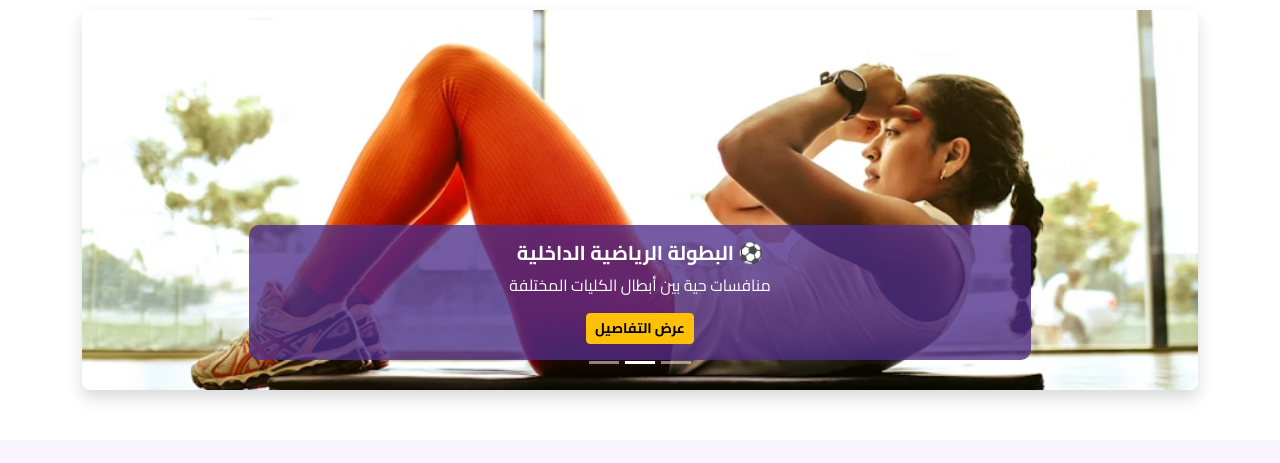
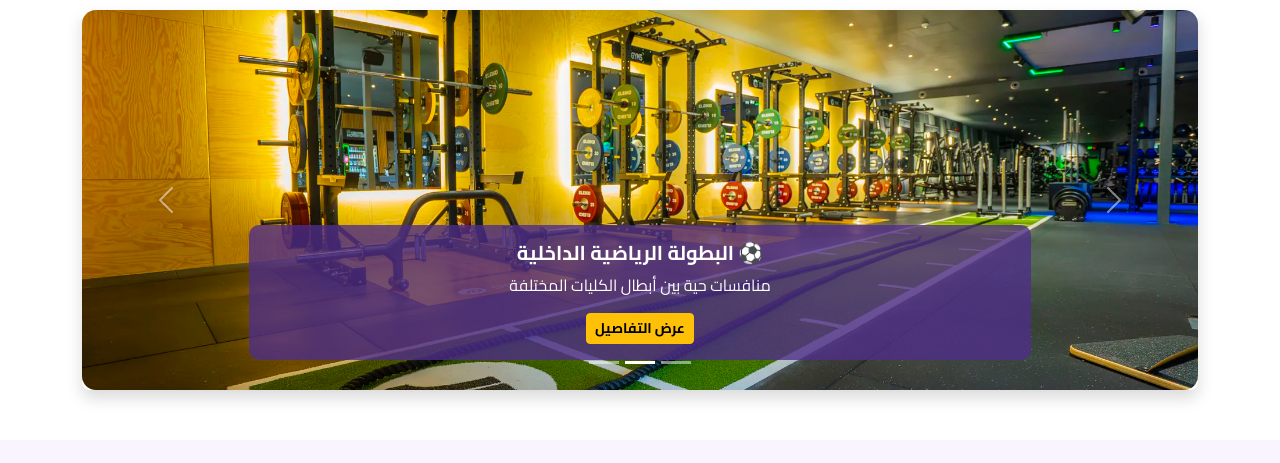
Before and after one commit to Anas-Alnasmeh/Events-Guide, a plain HTML site: page index.html in a window 1280 px wide. Shown: the part 489-952 px from the top of the page. Drawn offline with nearby package versions, Linux system fonts and the light colour scheme.

Commit message:
Replace a Photo

```diff
--- a/assets/js/data.json
+++ b/assets/js/data.json
@@ -33,7 +33,7 @@
     "categoryList": "رياضة",
     "capacity": "300 شخص",
     "entry": "مفتوح للجمهور",
-    "image": "assets/img/sports-championship.avif",
+    "image": "assets/img/sports-championship.webp",
     "imageAlt": "البطولة الرياضية الداخلية",
     "shortDescription": "منافسات رياضية بين فرق الكليات في كرة القدم والسلة والتنس.",
     "description": "<p>تجمع البطولة الرياضية الداخلية فرق الكليات في منافسات كرة القدم والسلة والتنس، مع جدول مباريات مكثف على مدى يوم كامل.</p><p>الحدث يمنح اللاعبين فرصة للتنافس بقوة وللجماهير متعة التشجيع ودعم الفرق الطلابية في أجواء حماسية.</p>",
--- a/index.html
+++ b/index.html
@@ -75,7 +75,7 @@
           </div>
 
           <div class="carousel-item">
-            <img src="assets/img/sports-championship.avif" class="d-block w-100" alt="بطولة رياضية" />
+            <img src="assets/img/sports-championship.webp" class="d-block w-100" alt="بطولة رياضية" />
             <div class="carousel-caption">
               <h5 class="fw-bold">⚽ البطولة الرياضية الداخلية</h5>
               <p>منافسات حية بين أبطال الكليات المختلفة</p>
```
Also changed, not shown: assets/img/sports-championship.avif (deleted), assets/img/sports-championship.webp (added).
